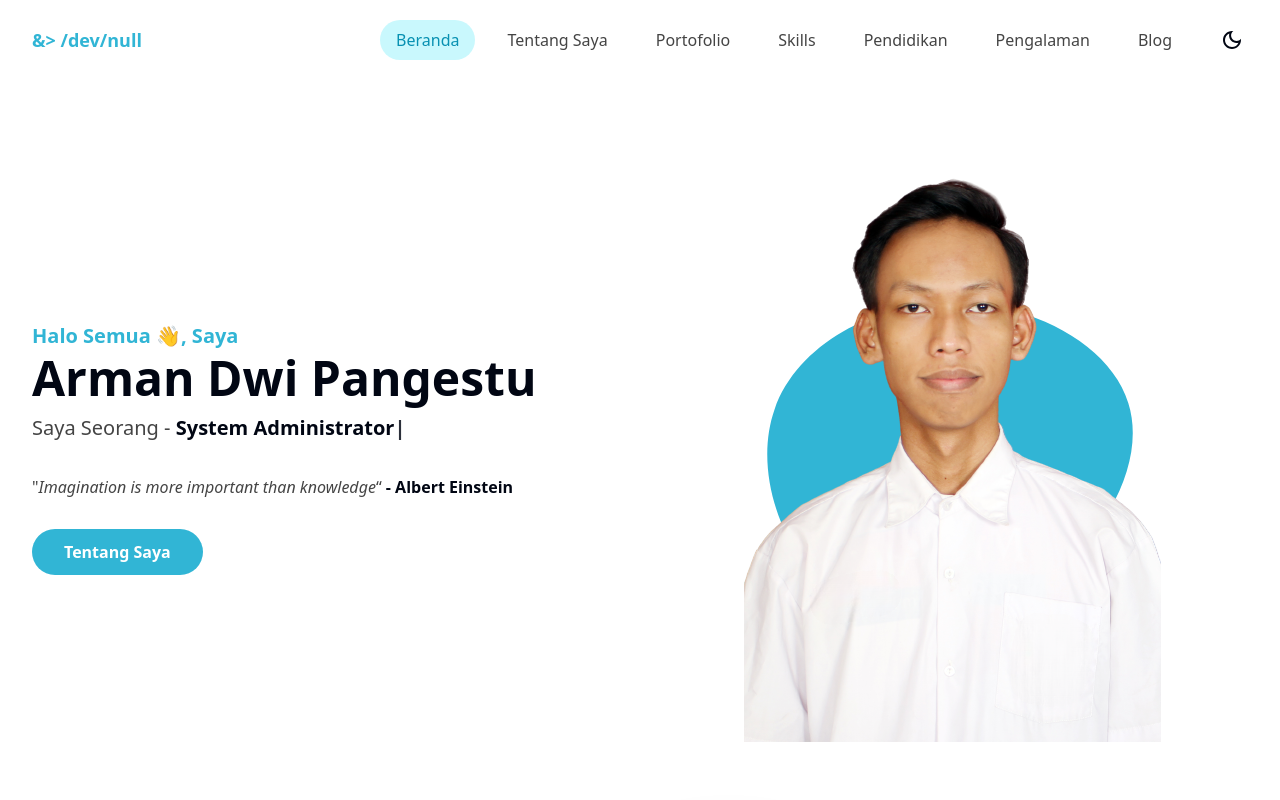
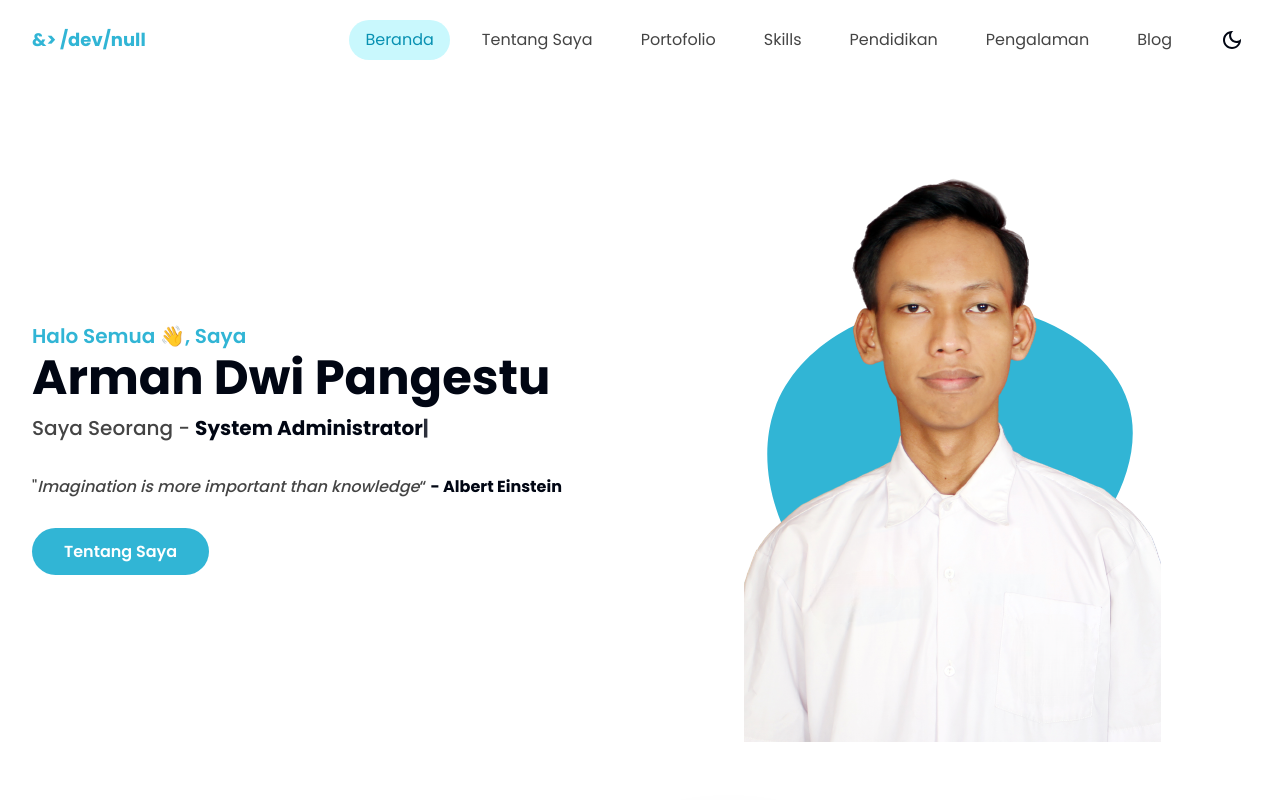
Before and after one commit to armandwipangestu/armandwipangestu.vercel.app, a Next.js app: page / in a window 1280 px wide. Shown: the top 800 px of the page. Built offline with nearby package versions, Linux system fonts and the light colour scheme.

Commit message:
feat: add poppins fonts

```diff
--- a/components/layouts/layout.js
+++ b/components/layouts/layout.js
@@ -1,13 +1,21 @@
+import { Poppins } from "next/font/google";
 import Navigation from "./navigation";
 import Footer from "./footer";
 
+const poppins = Poppins({
+  subsets: ["latin"],
+  display: "swap",
+  variable: "--font-poppins",
+  weight: ["100", "200", "300", "400", "500", "600", "700", "800", "900"],
+});
+
 const Layout = ({ children }) => {
   return (
-    <>
+    <div className={poppins.className}>
       <Navigation />
       <main>{children}</main>
       <Footer />
-    </>
+    </div>
   );
 };
 
--- a/pages/_document.js
+++ b/pages/_document.js
@@ -1,4 +1,4 @@
-import { Html, Head, Main, NextScript } from 'next/document'
+import { Html, Head, Main, NextScript } from "next/document";
 
 export default function Document() {
   return (
@@ -9,5 +9,5 @@ export default function Document() {
         <NextScript />
       </body>
     </Html>
-  )
+  );
 }
```
